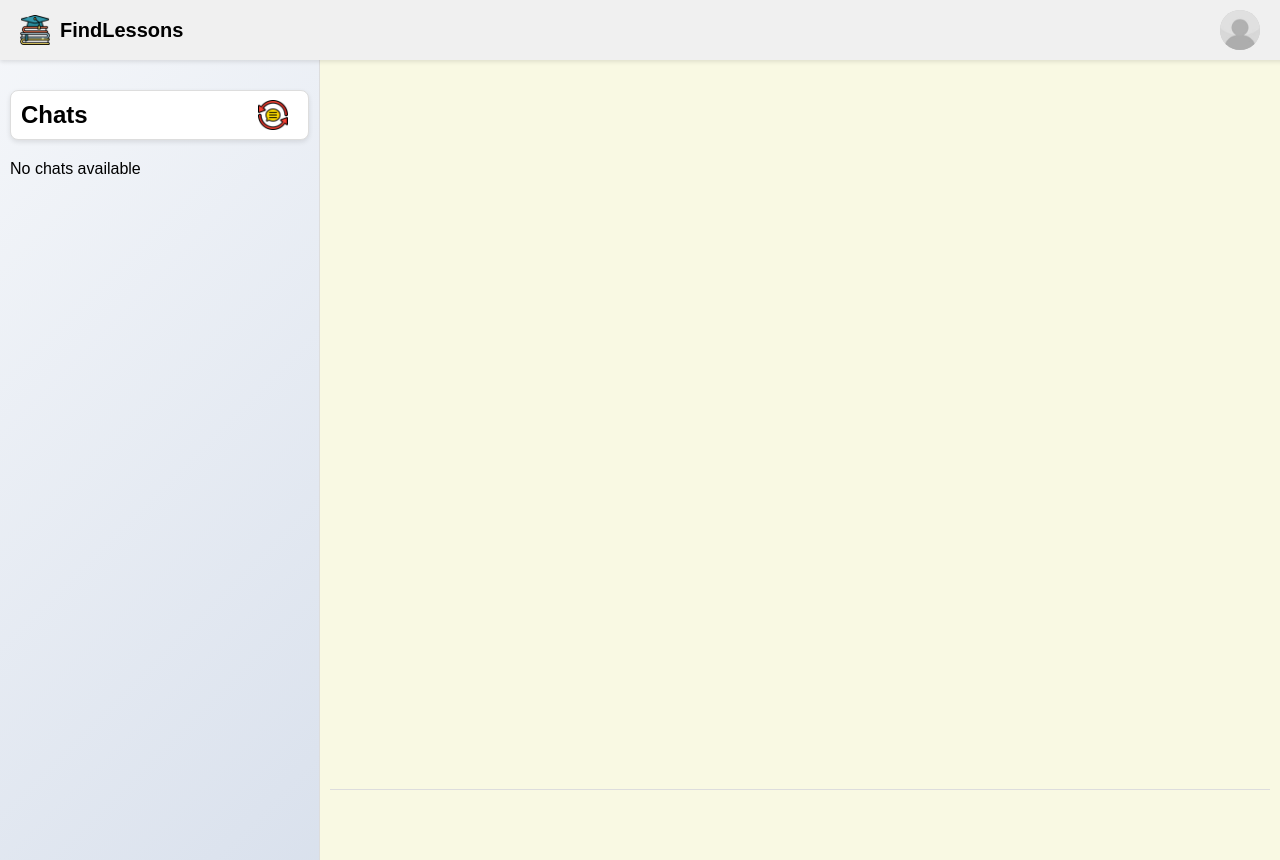
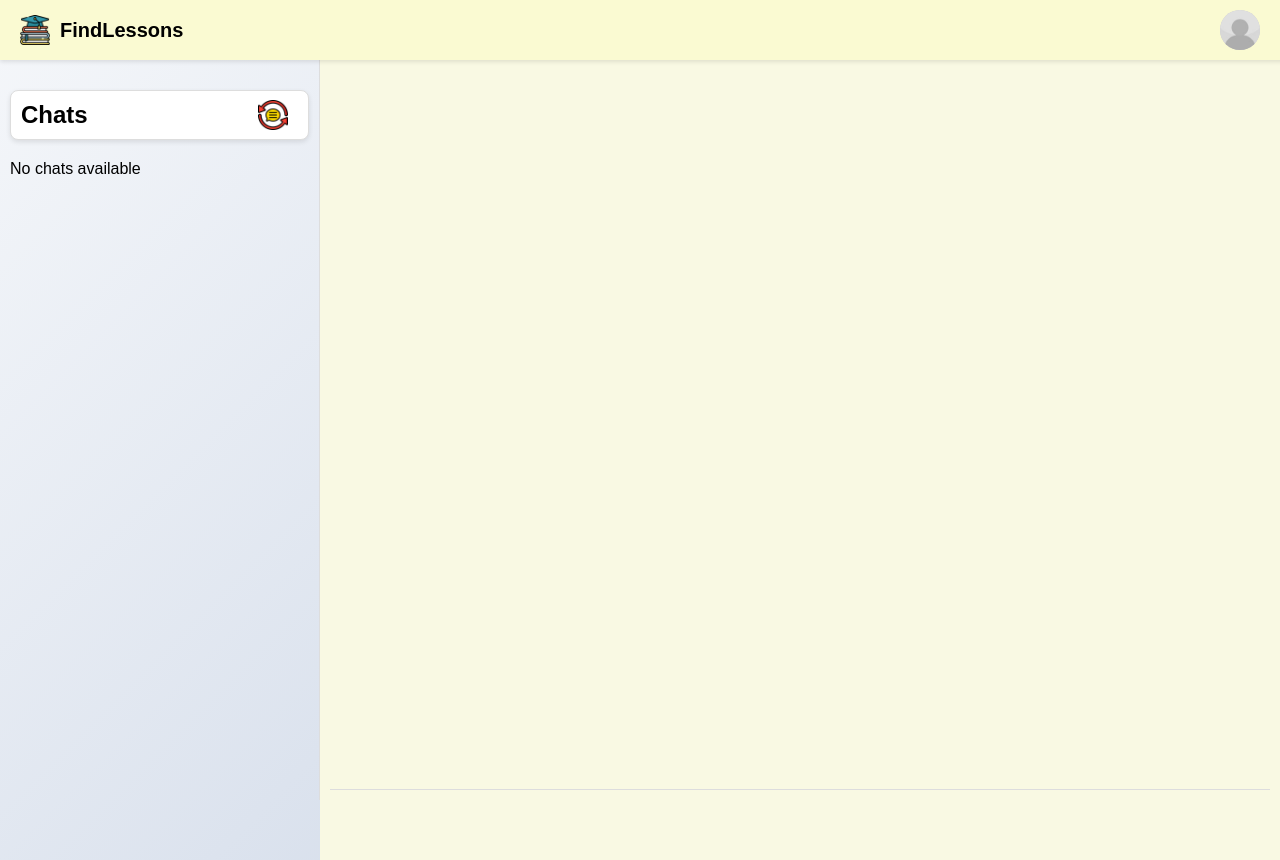
Before and after one commit to ch-fano/findLessons, a Django app: page /chat/view/ in a window 1280 px wide. Run offline with Django 5.2, Linux system fonts and the light colour scheme; a user stored in the database is signed in; data comes from the database, SQL or seed files in the repository; both versions use the stored data as it was after the commit; some libraries are stand-ins or nearby versions.

Commit message:
changed colors

```diff
--- a/chat/templates/chat/chat.html
+++ b/chat/templates/chat/chat.html
@@ -20,9 +20,12 @@
             border-right: 1px solid #ddd;
             padding: 10px;
             box-sizing: border-box;
-            overflow-y: auto;
+            overflow-y: auto; /* Add this */
             position: relative;
+            height: calc(100vh - 60px); /* Adjust height to account for any header/footer if present */
+            max-height: 100%; /* Ensure the container doesn't exceed its parent */
         }
+
 
         .chat-list h2 {
             position: relative;
--- a/templates/base.html
+++ b/templates/base.html
@@ -22,7 +22,7 @@
             top: 0;
             width: 100%;
             height: 60px;
-            background-color: #f0f0f0;
+            background-color: lightgoldenrodyellow;
             display: flex;
             align-items: center;
             justify-content: space-between;
@@ -146,7 +146,7 @@
 
         <div class="title">
 
-            <a href="{% url 'homepage' %}">
+            <a href="{% url 'homepage' %}" style="text-decoration: None; color: #000;">
                 <img src="{% static 'imgs/favicon.png' %}" alt="Book imgs" class="icon">
                 FindLessons
             </a>
```
Also changed, not shown: db.sqlite3.
